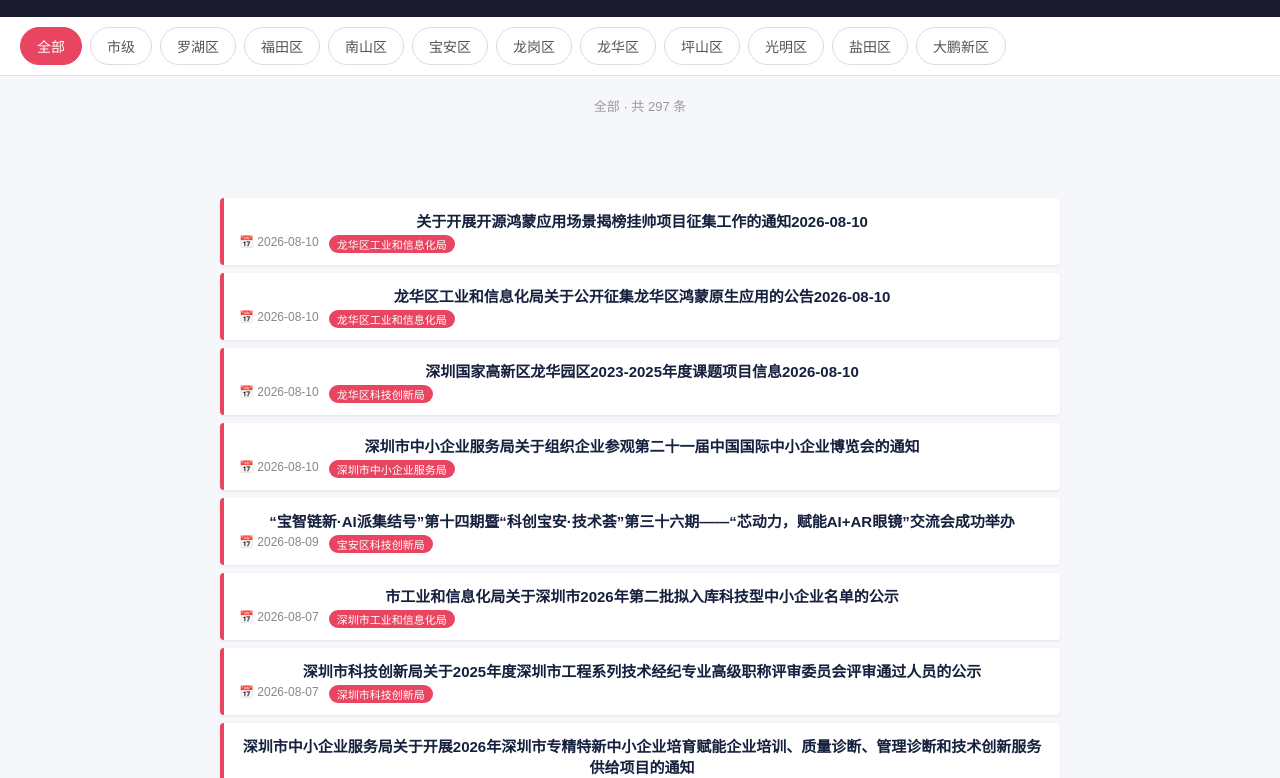
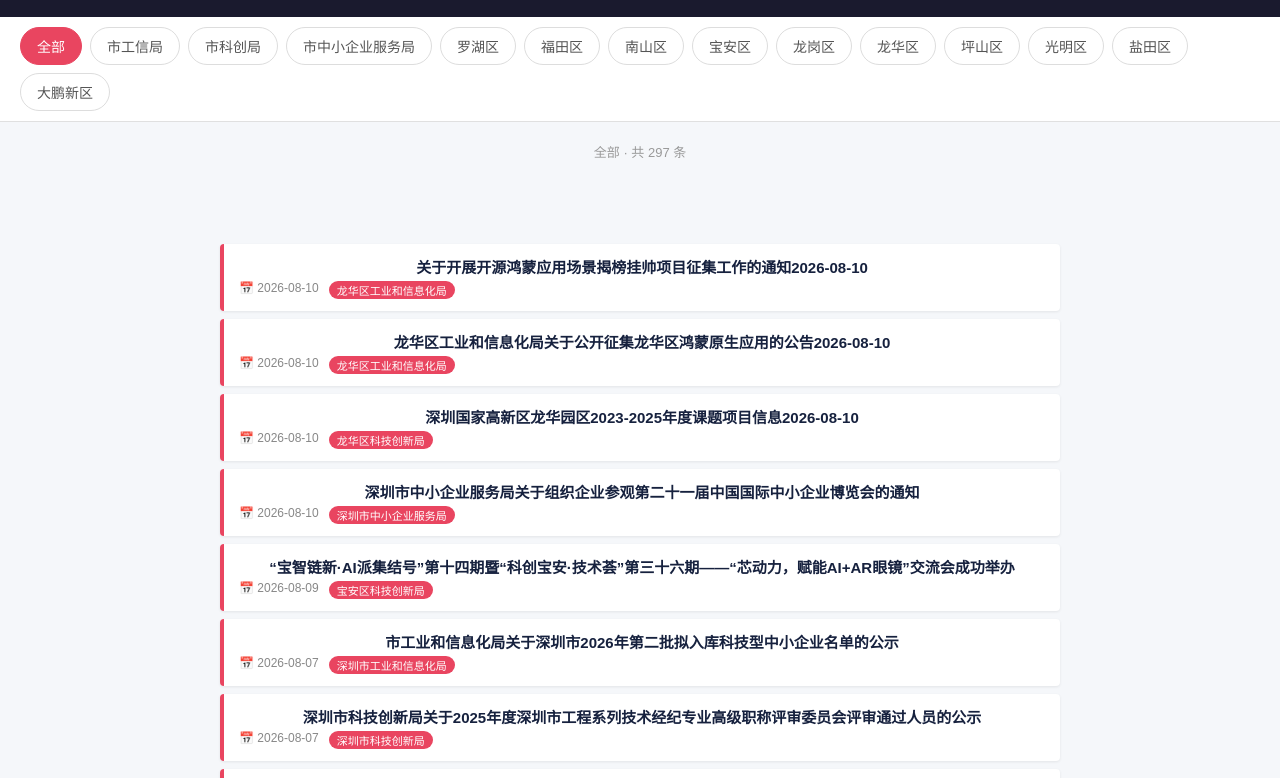
Before and after one commit to fengzhongchenye/shenzhenzhenwutong, a plain HTML site: page index.html in a window 1280 px wide. Shown: the part 82-860 px from the top of the page. Drawn offline with Linux system fonts and the light colour scheme.

Commit message:
Update index.html

```diff
--- a/index.html
+++ b/index.html
@@ -44,10 +44,11 @@
         const TABS_CONTAINER = document.getElementById("tabs-container");
         const COUNT_INFO = document.getElementById("count-info");
 
-        // 分类规则
         const categories = {
             "全部": () => true,
-            "市级": n => ["深圳市"].some(x => n.source.startsWith(x)) && !["罗湖","福田","南山","宝安","龙岗","龙华","坪山","光明","盐田","大鹏"].some(x => n.source.includes(x)),
+            "市工信局": n => n.source.includes("深圳市工业和信息化局"),
+            "市科创局": n => n.source.includes("深圳市科技创新"),
+            "市中小企业服务局": n => n.source.includes("深圳市中小企业服务局"),
             "罗湖区": n => n.source.includes("罗湖"),
             "福田区": n => n.source.includes("福田"),
             "南山区": n => n.source.includes("南山"),
@@ -63,7 +64,6 @@
         let allNotices = [];
         let currentTab = "全部";
 
-        // 创建标签
         Object.keys(categories).forEach(name => {
             const tab = document.createElement("span");
             tab.className = "tab" + (name === currentTab ? " active" : "");
```
